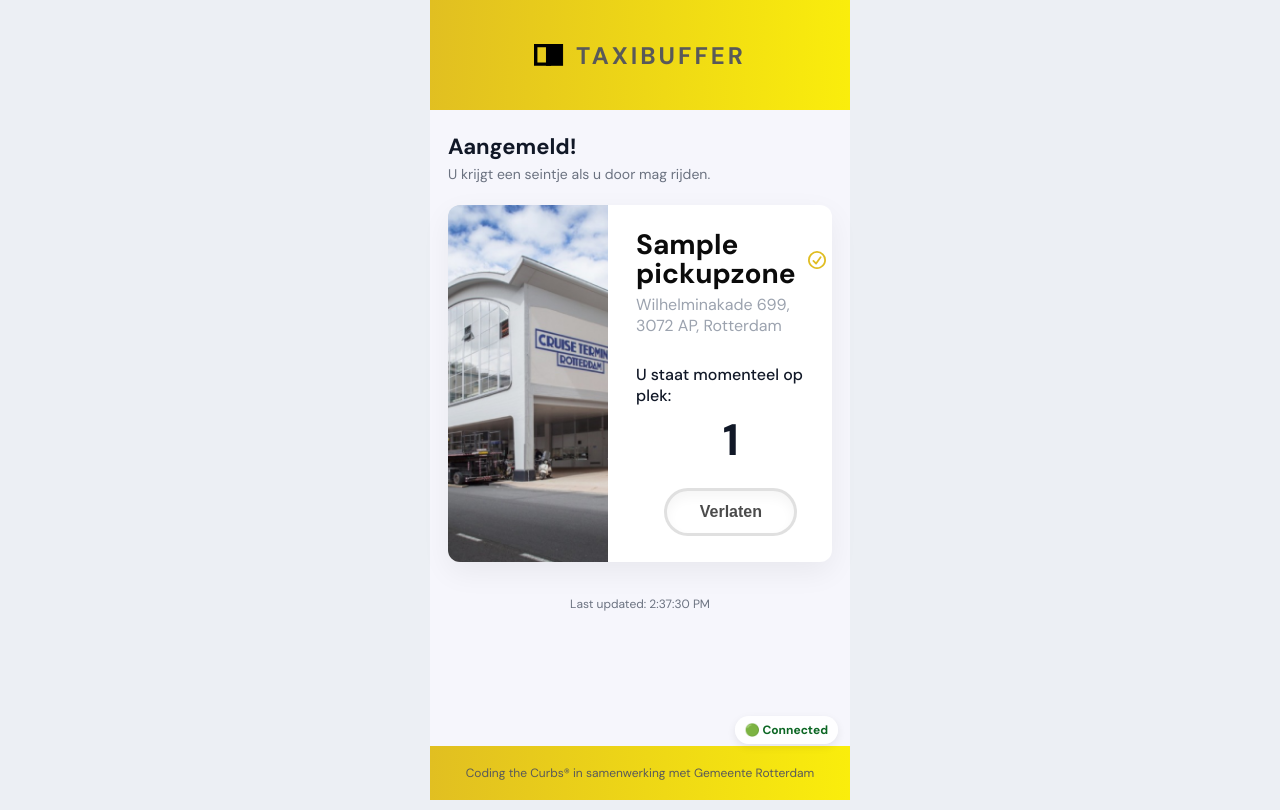
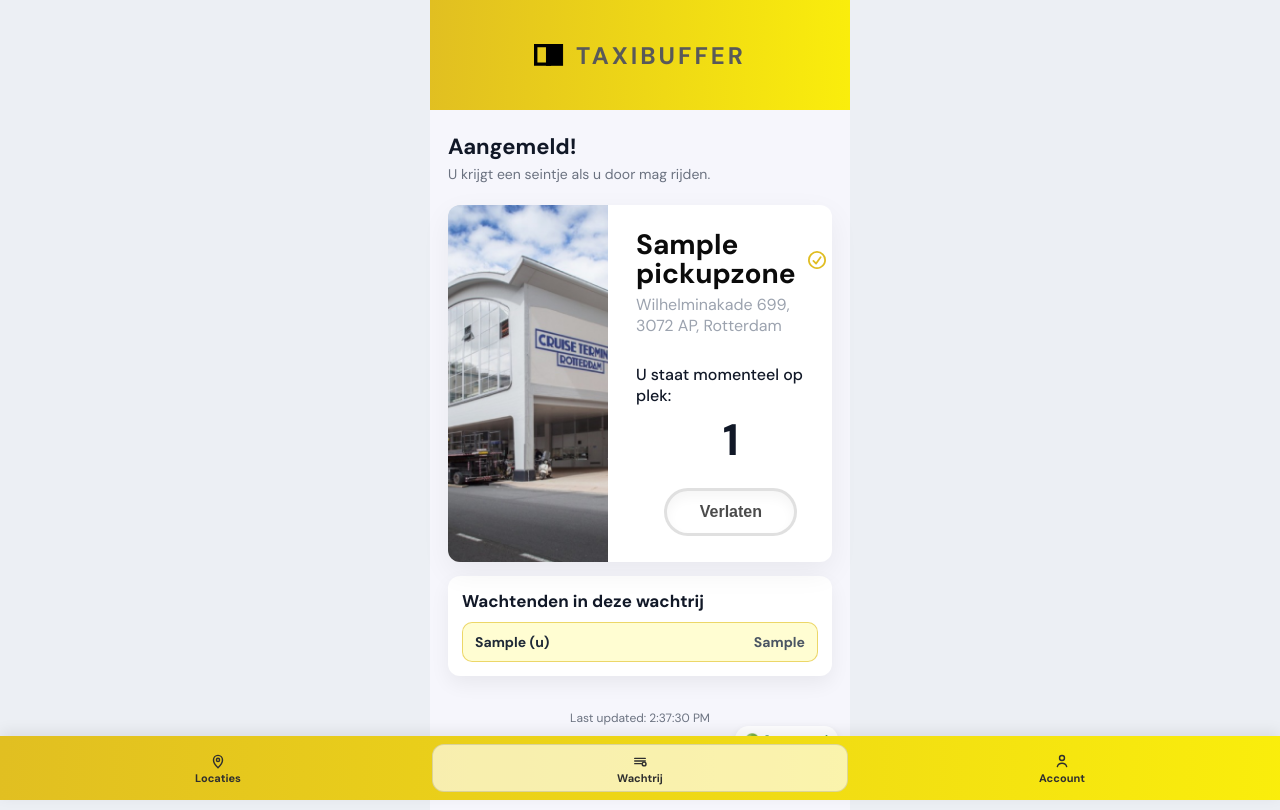
Before and after one commit to SineNomine998/taxibuffer, a Django app: page /queueing/queue/00000000-0000-0000-0000-000000000001/ in a window 1280 px wide. Run offline with Django 5.2, Linux system fonts and the light colour scheme; tables that the repository leaves empty hold one stand-in row (values such as "Sample post"); data that the repository does not hold is empty; some libraries are stand-ins or nearby versions.

Commit message:
Add: buttons on the bottom + waiting list

```diff
--- a/queueing/static/queueing/js/queue_status.js
+++ b/queueing/static/queueing/js/queue_status.js
@@ -29,8 +29,8 @@ async function registerSWAndSubscribe(vapidPublicKey, entryUuid) {
         const reg = await navigator.serviceWorker.register('/sw.js');
         console.log('Service worker registered', reg);
 
-        const permission = await Notification.requestPermission();
-        if (permission !== 'granted') {
+        const permissionAfterRegister = await Notification.requestPermission();
+        if (permissionAfterRegister !== 'granted') {
             console.warn('Notification permission not granted');
             return null;
         }
@@ -74,7 +74,7 @@ class QueueManager {
             alignmentTimeout: null,
             isConnected: false,
             retryCount: 0,
-            initialUpdateDone: false // track inital update
+            initialUpdateDone: false, // track initial update
         };
 
         this.init(true);
@@ -295,6 +295,50 @@ class QueueManager {
         const pos = (data.position !== undefined ? data.position : '-');
         const posEl = document.getElementById('position-display');
         if (posEl) posEl.textContent = pos;
+
+        // Always reconcile the waiting list to avoid stale UI when the payload changes shape.
+        const waitingPeople = Array.isArray(data.waiting_people) ? data.waiting_people : [];
+        this.updateWaitingList(waitingPeople);
+    }
+
+    updateWaitingList(people) {
+        const container = document.getElementById('waiting-list') || document.querySelector('.waiting-list');
+        if (!container) return;
+
+        const emptyMessage = document.getElementById('waiting-empty');
+        const normalizedPeople = Array.isArray(people) ? people : [];
+
+        container.innerHTML = '';
+
+        if (!normalizedPeople.length) {
+            container.style.display = 'none';
+            if (emptyMessage) emptyMessage.style.display = 'block';
+            return;
+        }
+
+        container.style.display = 'flex';
+        if (emptyMessage) emptyMessage.style.display = 'none';
+
+        normalizedPeople.forEach(person => {
+            const div = document.createElement('div');
+
+            div.className = 'waiting-person';
+            if (person.is_current_chauffeur) {
+                div.classList.add('is-current');
+            }
+
+            div.innerHTML = `
+                <span class="waiting-person-name">
+                    ${person.first_name || 'Onbekend'}
+                    ${person.is_current_chauffeur ? '(u)' : ''}
+                </span>
+                <span class="waiting-person-plate">
+                    ${person.license_plate || '-'}
+                </span>
+            `;
+
+            container.appendChild(div);
+        });
     }
 
     handleNotification(data) {
--- a/queueing/templates/queueing/account.html
+++ b/queueing/templates/queueing/account.html
@@ -404,7 +404,10 @@
             </section>
         </main>
 
-        <footer class="footer">Coding the Curbs in samenwerking met gemeente Rotterdam</footer>
+        <!-- Invisible, but keep it for later use if needed -->
+        <footer class="footer" role="contentinfo">Coding the Curbs® in samenwerking met Gemeente Rotterdam</footer>
+
+        {% include 'queueing/partials/bottom_nav.html' %}
     </div>
 </body>
 
--- a/queueing/templates/queueing/location_selection.html
+++ b/queueing/templates/queueing/location_selection.html
@@ -395,7 +395,7 @@
       </div>
     </main>
 
-    <footer class="footer" role="contentinfo">Coding the Curbs® in samenwerking met Gemeente Rotterdam</footer>
+    {% include 'queueing/partials/bottom_nav.html' %}
   </div>
 
   <script src="https://cdn.jsdelivr.net/npm/sweetalert2@11"></script>
--- /dev/null
+++ b/queueing/templates/queueing/partials/bottom_nav.html
@@ -0,0 +1,71 @@
+<style>
+  .bottom-nav {
+    position: fixed;
+    left: 0;
+    right: 0;
+    bottom: 0;
+    height: 64px;
+    background: linear-gradient(92.18deg, var(--gold-1) -4.05%, var(--gold-2) 116.02%);
+    display: grid;
+    grid-template-columns: repeat(3, 1fr);
+    gap: 6px;
+    padding: 8px 10px;
+    z-index: 20;
+    box-shadow: 0 -4px 14px rgba(0, 0, 0, 0.08);
+  }
+
+  .bottom-nav-link {
+    text-decoration: none;
+    color: #2f2f2f;
+    border-radius: 12px;
+    display: flex;
+    flex-direction: column;
+    align-items: center;
+    justify-content: center;
+    gap: 3px;
+    font-size: 11px;
+    font-weight: 700;
+    line-height: 1;
+    border: 1px solid transparent;
+    transition: background 0.2s ease, border-color 0.2s ease;
+  }
+
+  .bottom-nav-link svg {
+    width: 18px;
+    height: 18px;
+    stroke: currentColor;
+  }
+
+  .bottom-nav-link.active {
+    background: rgba(255, 255, 255, 0.65);
+    border-color: rgba(0, 0, 0, 0.12);
+  }
+</style>
+
+<nav class="bottom-nav" aria-label="Navigatie">
+  <a class="bottom-nav-link {% if active_tab == 'locations' %}active{% endif %}" href="{% url 'queueing:location_selection' %}">
+    <svg viewBox="0 0 24 24" fill="none" aria-hidden="true">
+      <path d="M12 21C12 21 18 15.8 18 10.8C18 7.13 15.31 4.5 12 4.5C8.69 4.5 6 7.13 6 10.8C6 15.8 12 21 12 21Z" stroke-width="1.9"/>
+      <circle cx="12" cy="10.5" r="2.1" stroke-width="1.9"/>
+    </svg>
+    <span>Locaties</span>
+  </a>
+
+  <a class="bottom-nav-link {% if active_tab == 'queue' %}active{% endif %}" href="{% url 'queueing:queue_overview' %}">
+    <svg viewBox="0 0 24 24" fill="none" aria-hidden="true">
+      <path d="M5 8.5H19" stroke-width="1.9" stroke-linecap="round"/>
+      <path d="M5 12H19" stroke-width="1.9" stroke-linecap="round"/>
+      <path d="M5 15.5H14" stroke-width="1.9" stroke-linecap="round"/>
+      <circle cx="17.5" cy="16" r="2.5" stroke-width="1.9"/>
+    </svg>
+    <span>Wachtrij</span>
+  </a>
+
+  <a class="bottom-nav-link {% if active_tab == 'account' %}active{% endif %}" href="{% url 'queueing:account' %}">
+    <svg viewBox="0 0 24 24" fill="none" aria-hidden="true">
+      <circle cx="12" cy="8" r="3.3" stroke-width="1.9"/>
+      <path d="M5.8 19.5C6.5 16.8 8.9 15 12 15C15.1 15 17.5 16.8 18.2 19.5" stroke-width="1.9" stroke-linecap="round"/>
+    </svg>
+    <span>Account</span>
+  </a>
+</nav>
--- a/queueing/templates/queueing/queue_status.html
+++ b/queueing/templates/queueing/queue_status.html
@@ -220,6 +220,62 @@
             text-align: center;
             margin-top: 4px;
             line-height: 1;
+        }
+
+        .waiting-list-card {
+            background: #fff;
+            border-radius: 12px;
+            box-shadow: 0 8px 20px rgba(2, 6, 23, 0.06);
+            padding: 14px;
+        }
+
+        .waiting-list-title {
+            font-size: 17px;
+            font-weight: 800;
+            color: #111827;
+            margin: 0 0 10px;
+        }
+
+        .waiting-list {
+            list-style: none;
+            margin: 0;
+            padding: 0;
+            display: flex;
+            flex-direction: column;
+            gap: 8px;
+        }
+
+        .waiting-person {
+            background: #f7f8fc;
+            border-radius: 10px;
+            padding: 10px 12px;
+            display: flex;
+            justify-content: space-between;
+            align-items: center;
+            border: 1px solid #eceef3;
+            color: #1f2937;
+            font-size: 14px;
+            gap: 10px;
+        }
+
+        .waiting-person.is-current {
+            border-color: rgba(224, 189, 34, 0.6);
+            background: rgba(254, 245, 8, 0.18);
+        }
+
+        .waiting-person-name {
+            font-weight: 700;
+        }
+
+        .waiting-person-plate {
+            font-weight: 600;
+            color: #4b5563;
+        }
+
+        .waiting-empty {
+            font-size: 14px;
+            color: #6b7280;
+            margin: 0;
         }
 
         .leave-button {
@@ -531,6 +587,22 @@
                 </div>
             </div>
 
+            <section class="waiting-list-card" aria-label="Wachtende chauffeurs">
+                <h2 class="waiting-list-title">Wachtenden in deze wachtrij</h2>
+                <div id="waiting-list" class="waiting-list" role="list" {% if not waiting_people %}style="display: none;"{% endif %}>
+                    {% for person in waiting_people %}
+                    <div class="waiting-person {% if person.is_current_chauffeur %}is-current{% endif %}" role="listitem">
+                        <span class="waiting-person-name">
+                            {{ person.first_name|default:"Onbekend" }}
+                            {% if person.is_current_chauffeur %}(u){% endif %}
+                        </span>
+                        <span class="waiting-person-plate">{{ person.license_plate|default:"-" }}</span>
+                    </div>
+                    {% endfor %}
+                </div>
+                <p id="waiting-empty" class="waiting-empty" {% if waiting_people %}style="display: none;"{% endif %}>Er zijn momenteel geen wachtenden in deze wachtrij.</p>
+            </section>
+
             <div id="alert-container"></div>
             <div class="last-updated" id="last-updated">Last updated: --:--:--</div>
         </main>
@@ -539,7 +611,7 @@
             🔴 Disconnected
         </div>
 
-        <footer class="footer" role="contentinfo">Coding the Curbs® in samenwerking met Gemeente Rotterdam</footer>
+        {% include 'queueing/partials/bottom_nav.html' %}
     </div>
 
     <script src="{% static 'queueing/js/queue_status.js' %}"></script>
--- a/queueing/urls.py
+++ b/queueing/urls.py
@@ -16,6 +16,7 @@ urlpatterns = [
     path(
         "queue/<uuid:entry_uuid>/", views.QueueStatusView.as_view(), name="queue_status"
     ),
+    path("queue/", views.QueueOverviewView.as_view(), name="queue_overview"),
     # API endpoints
     path(
         "api/queue/<uuid:entry_uuid>/status/",
@@ -32,11 +33,6 @@ urlpatterns = [
         views.LeaveQueueBeforeNotificationAPIView.as_view(),
         name="leave_queue",
     ),
-    # path(
-    #     "ajax/set-vehicle-type/",
-    #     views.SetVehicleTypeView.as_view(),
-    #     name="set_vehicle_type",
-    # ),
     # Testing/Admin views
     path(
         "admin/queue/<int:queue_id>/trigger/",
--- a/queueing/views.py
+++ b/queueing/views.py
@@ -126,10 +126,14 @@ class ChauffeurLoginView(View):
             }
             return redirect("queueing:location_selection")
 
-        account_user = User.objects.filter(
-            email__iexact=email,
-            is_chauffeur=True,
-        ).select_related("chauffeur").first()
+        account_user = (
+            User.objects.filter(
+                email__iexact=email,
+                is_chauffeur=True,
+            )
+            .select_related("chauffeur")
+            .first()
+        )
         if account_user and password and account_user.check_password(password):
             if hasattr(account_user, "chauffeur"):
                 chauffeur = account_user.chauffeur
@@ -286,7 +290,11 @@ class SignUpVehicleView(View):
 
         current_vehicle = None
         other_vehicles = []
-        if vehicles and current_index is not None and 0 <= current_index < len(vehicles):
+        if (
+            vehicles
+            and current_index is not None
+            and 0 <= current_index < len(vehicles)
+        ):
             current_vehicle = vehicles[current_index]
             other_vehicles = [
                 {"vehicle": v, "index": i}
@@ -367,9 +375,11 @@ class SignUpVehicleView(View):
 
         try:
             with transaction.atomic():
-                existing_chauffeur = Chauffeur.objects.filter(
-                    taxi_license_number=rtx_number
-                ).select_related("user").first()
+                existing_chauffeur = (
+                    Chauffeur.objects.filter(taxi_license_number=rtx_number)
+                    .select_related("user")
+                    .first()
+                )
                 if existing_chauffeur:
                     messages.error(
                         request,
@@ -417,7 +427,9 @@ class SignUpVehicleView(View):
             return redirect("queueing:account")
         except Exception as e:
             logger.exception("Could not create signup account: %s", e)
-            messages.error(request, "Account kon niet worden aangemaakt. Probeer opnieuw.")
+            messages.error(
+                request, "Account kon niet worden aangemaakt. Probeer opnieuw."
+            )
             return redirect("queueing:sign_up3")
 
 
@@ -487,7 +499,11 @@ class AccountView(View):
             messages.error(request, "Log eerst in om uw account te bekijken.")
             return redirect("queueing:chauffeur_login")
 
-        vehicles = list(chauffeur.vehicles.filter(is_active=True).order_by("-is_current", "nickname", "id"))
+        vehicles = list(
+            chauffeur.vehicles.filter(is_active=True).order_by(
+                "-is_current", "nickname", "id"
+            )
+        )
         current_vehicle = next((v for v in vehicles if v.is_current), None)
 
         context = {
@@ -496,6 +512,7 @@ class AccountView(View):
             "current_vehicle": current_vehicle,
             "vehicles": vehicles,
             "vehicle_type_choices": VehicleType.choices,
+            "active_tab": "account",
         }
         return render(request, self.template_name, context)
 
@@ -517,7 +534,9 @@ class AccountView(View):
                 return redirect("queueing:account")
 
             with transaction.atomic():
-                ChauffeurVehicle.objects.filter(chauffeur=chauffeur, is_active=True).update(is_current=False)
+                ChauffeurVehicle.objects.filter(
+                    chauffeur=chauffeur, is_active=True
+                ).update(is_current=False)
                 vehicle.is_current = True
                 vehicle.save(update_fields=["is_current", "updated_at"])
 
@@ -550,14 +569,22 @@ class AccountView(View):
                 return redirect("queueing:account")
 
             with transaction.atomic():
-                if set_as_current or not chauffeur.vehicles.filter(is_active=True).exists():
-                    ChauffeurVehicle.objects.filter(chauffeur=chauffeur, is_active=True).update(is_current=False)
+                if (
+                    set_as_current
+                    or not chauffeur.vehicles.filter(is_active=True).exists()
+                ):
+                    ChauffeurVehicle.objects.filter(
+                        chauffeur=chauffeur, is_active=True
+                    ).update(is_current=False)
                 new_vehicle = ChauffeurVehicle.objects.create(
                     chauffeur=chauffeur,
                     license_plate=license_plate,
                     nickname=nickname,
                     vehicle_type=vehicle_type,
-                    is_current=(set_as_current or not chauffeur.vehicles.filter(is_active=True).exists()),
+                    is_current=(
+                        set_as_current
+                        or not chauffeur.vehicles.filter(is_active=True).exists()
+                    ),
                 )
 
             messages.success(request, "Voertuig toegevoegd.")
@@ -580,7 +607,9 @@ class AccountView(View):
                 vehicle.save(update_fields=["is_active", "is_current", "updated_at"])
 
                 if was_current:
-                    replacement = chauffeur.vehicles.filter(is_active=True).order_by("id").first()
+                    replacement = (
+                        chauffeur.vehicles.filter(is_active=True).order_by("id").first()
+                    )
                     if replacement:
                         replacement.is_current = True
                         replacement.save(update_fields=["is_current", "updated_at"])
@@ -603,10 +632,27 @@ class QueueStatusView(View):
             queue = entry.queue
             chauffeur = entry.chauffeur
 
+            waiting_entries = (
+                queue.get_waiting_entries()
+                .select_related("chauffeur__user")
+                .order_by("created_at")
+            )
+
+            waiting_people = [
+                {
+                    "first_name": waiting_entry.chauffeur.user.first_name,
+                    "license_plate": waiting_entry.chauffeur.current_license_plate,
+                    "is_current_chauffeur": waiting_entry.chauffeur_id == chauffeur.id,
+                }
+                for waiting_entry in waiting_entries
+            ]
+
             context = {
                 "queue": queue,
                 "chauffeur": chauffeur,
                 "entry": entry,
+                "active_tab": "queue",
+                "waiting_people": waiting_people,
                 "vapid_public_key": settings.WEBPUSH_SETTINGS["VAPID_PUBLIC_KEY"],
             }
             return render(request, "queueing/queue_status.html", context)
@@ -614,6 +660,31 @@ class QueueStatusView(View):
         except Exception as e:
             messages.error(request, f"Invalid queue entry: {str(e)}")
             return redirect("queueing:chauffeur_login")
+
+
+class QueueOverviewView(View):
+    """Route queue tab clicks to the active queue, if any."""
+
+    def get(self, request):
+        chauffeur = _get_authenticated_chauffeur(request)
+        if not chauffeur:
+            messages.error(request, "Log eerst in om uw wachtrij te bekijken.")
+            return redirect("queueing:chauffeur_login")
+
+        active_entry = (
+            QueueEntry.objects.filter(
+                chauffeur=chauffeur,
+                status__in=[QueueEntry.Status.WAITING, QueueEntry.Status.NOTIFIED],
+            )
+            .order_by("-created_at")
+            .first()
+        )
+
+        if active_entry:
+            return redirect("queueing:queue_status", entry_uuid=active_entry.uuid)
+
+        messages.info(request, "U staat momenteel in geen enkele wachtrij.")
+        return redirect("queueing:location_selection")
 
 
 class QueueStatusAPIView(View):
@@ -627,7 +698,9 @@ class QueueStatusAPIView(View):
 
             # Get queue position and waiting count
             position = entry.get_queue_position()
-            waiting_entries = queue.get_waiting_entries()
+            waiting_entries = queue.get_waiting_entries().select_related(
+                "chauffeur__user"
+            ).order_by("created_at")
             total_waiting = waiting_entries.count()
 
             # Get pending notifications
@@ -646,6 +719,15 @@ class QueueStatusAPIView(View):
                     "sequence_number": notification.sequence_number,
                 }
 
+            waiting_people = [
+                {
+                    "first_name": waiting_entry.chauffeur.user.first_name,
+                    "license_plate": waiting_entry.chauffeur.current_license_plate,
+                    "is_current_chauffeur": waiting_entry.chauffeur_id == entry.chauffeur_id,
+                }
+                for waiting_entry in waiting_entries
+            ]
+
             return JsonResponse(
                 {
                     "success": True,
@@ -655,8 +737,13 @@ class QueueStatusAPIView(View):
                     "total_waiting": total_waiting,
                     "has_notification": has_pending_notification,
                     "notification": notification_data,
-                    "sequence_number": notification_data.get("sequence_number") if notification_data else None,
+                    "sequence_number": (
+                        notification_data.get("sequence_number")
+                        if notification_data
+                        else None
+                    ),
                     "last_updated": timezone.now().isoformat(),
+                    "waiting_people": waiting_people,
                 }
             )
 
@@ -741,6 +828,7 @@ class LocationSelectionView(View):
             "chauffeur": chauffeur,
             "queues": active_queues,
             "form_data": form_data,
+            "active_tab": "locations",
         }
         return render(request, "queueing/location_selection.html", context)
 
@@ -805,13 +893,14 @@ class LocationSelectionView(View):
             )
             return redirect("queueing:location_selection")
 
-
         admin_license_plate = (current_vehicle.license_plate or "").upper()
         buffer_zone = getattr(queue, "buffer_zone", None)
         if buffer_zone and getattr(buffer_zone, "zone", None):
             try:
-                if 'point_in_buffer' in globals() and callable(point_in_buffer):
-                    inside = point_in_buffer(buffer_zone, signup_point.y, signup_point.x, inclusive=True)
+                if "point_in_buffer" in globals() and callable(point_in_buffer):
+                    inside = point_in_buffer(
+                        buffer_zone, signup_point.y, signup_point.x, inclusive=True
+                    )
                 else:
                     inside = buffer_zone.zone.intersects(signup_point)
             except Exception as e:
@@ -822,12 +911,16 @@ class LocationSelectionView(View):
             if not inside and admin_license_plate != "SINENOMINE":
                 messages.error(
                     request,
-                    mark_safe(f"U bevindt zich nog niet in de buurt van bufferzone <strong>{buffer_zone.name}</strong> en kunt u dus nog niet aanmelden voor de wachtrij."),
+                    mark_safe(
+                        f"U bevindt zich nog niet in de buurt van bufferzone <strong>{buffer_zone.name}</strong> en kunt u dus nog niet aanmelden voor de wachtrij."
+                    ),
                     extra_tags="geofence",
                 )
                 return redirect("queueing:location_selection")
         else:
-            logger.warning("Queue %s has no buffer zone defined; allowing join", queue.id)
+            logger.warning(
+                "Queue %s has no buffer zone defined; allowing join", queue.id
+            )
 
         try:
             queue_service = QueueService()
@@ -854,7 +947,10 @@ class LocationSelectionView(View):
                     return redirect("queueing:queue_status", entry_uuid=entry.uuid)
                 else:
                     logger.warning("Failed to retrieve queue entry.")
-                    messages.error(request, "Er is iets misgegaan. Neem contact op met de beheerder.")
+                    messages.error(
+                        request,
+                        "Er is iets misgegaan. Neem contact op met de beheerder.",
+                    )
                     return redirect("queueing:location_selection")
             else:
                 logger.debug(message)
@@ -863,7 +959,10 @@ class LocationSelectionView(View):
 
         except Exception as e:
             logger.error(f"Failed to join queue: {str(e)}")
-            messages.error(request, "Er is iets misgegaan bij het aanmelden. Probeer later opnieuw.")
+            messages.error(
+                request,
+                "Er is iets misgegaan bij het aanmelden. Probeer later opnieuw.",
+            )
             return redirect("queueing:location_selection")
 
 
@@ -905,50 +1004,6 @@ class NotificationResponseView(View):
 
             return JsonResponse({"success": True, "message": message})
 
-        except Exception as e:
-            return JsonResponse({"success": False, "error": str(e)}, status=500)
-
-
-# TODO: This view is currently unused, but could be useful if we want to allow chauffeurs to set their vehicle type before joining the queue (instead of having it fixed in their profile). For now, the vehicle type is determined by the current vehicle in their profile, and they can change that in their account settings if needed.
-class SetVehicleTypeView(View):
-    def post(self, request):
-        vt = request.POST.get("vehicle_type") or (
-            request.body and json.loads(request.body).get("vehicle_type")
-        )
-        if vt not in ("auto", "busje"):
-            return JsonResponse(
-                {"success": False, "error": "invalid vehicle_type"}, status=400
-            )
-        try:
-            chauffeur_id = request.session.get("authenticated_chauffeur_id")
-            if chauffeur_id:
-                chauffeur = Chauffeur.objects.get(id=chauffeur_id)
-            else:
-                if not request.user.is_authenticated or not hasattr(
-                    request.user, "chauffeur"
-                ):
-                    return JsonResponse(
-                        {
-                            "success": False,
-                            "error": "User not authenticated as chauffeur",
-                        },
-                        status=403,
-                    )
-                chauffeur = request.user.chauffeur
-
-            current_vehicle = chauffeur.get_current_vehicle()
-            if not current_vehicle:
-                return JsonResponse(
-                    {
-                        "success": False,
-                        "error": "No current vehicle set for this chauffeur",
-                    },
-                    status=400,
-                )
-
-            current_vehicle.vehicle_type = vt
-            current_vehicle.save(update_fields=["vehicle_type", "updated_at"])
-            return JsonResponse({"success": True, "vehicle_type": vt})
         except Exception as e:
             return JsonResponse({"success": False, "error": str(e)}, status=500)
 
```
